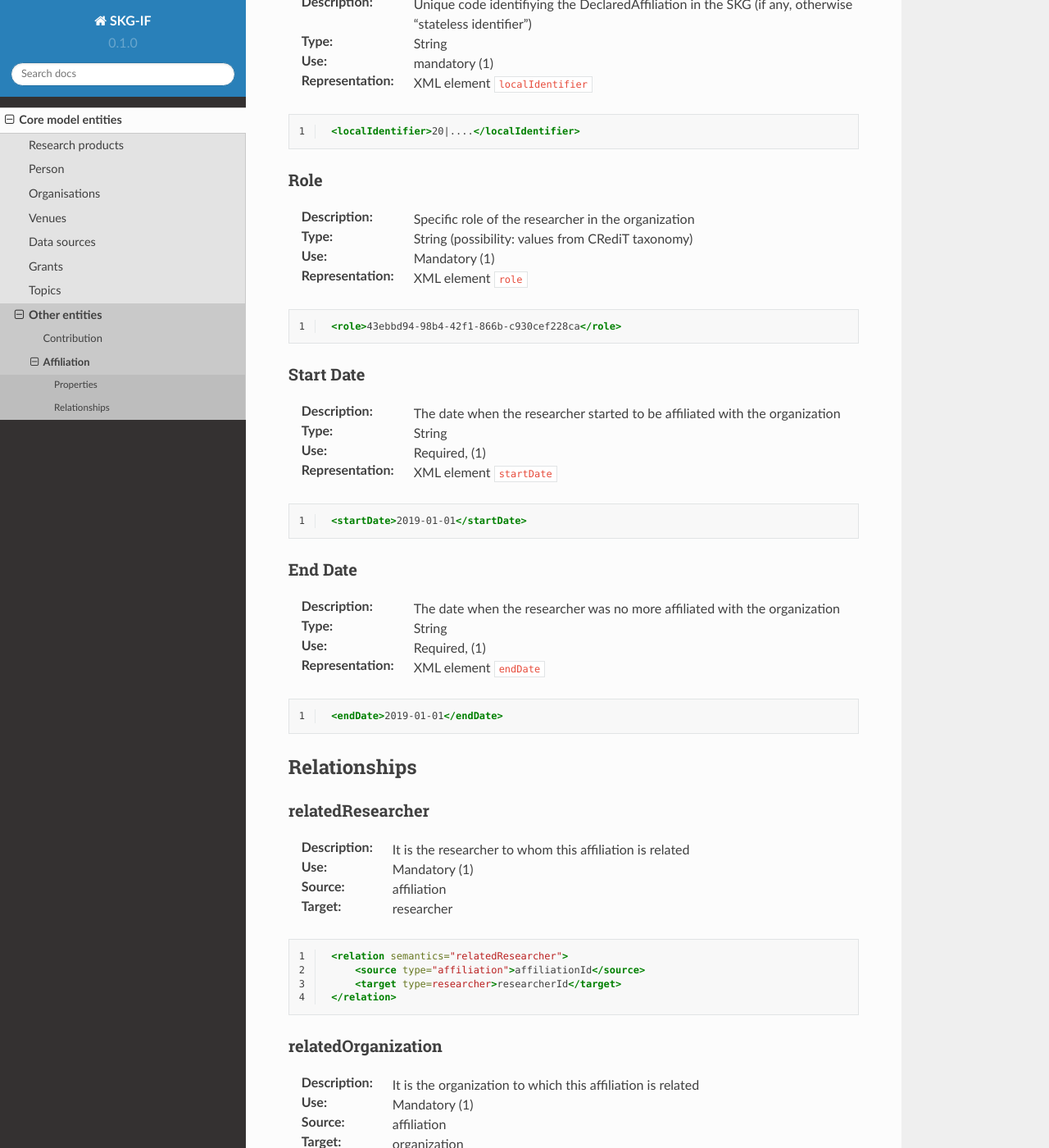
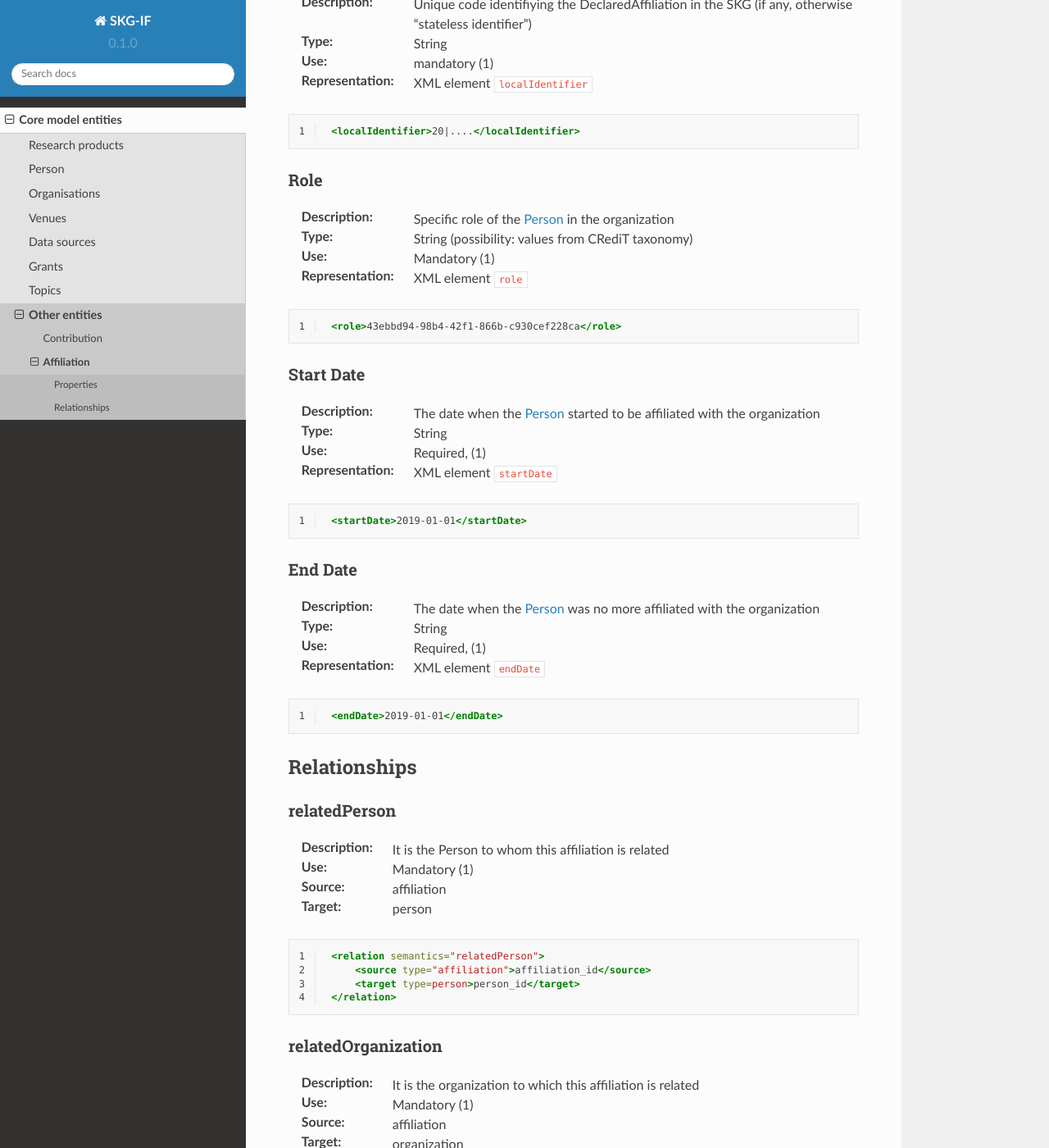
Before and after one commit to andremann/SKG-IF, a Sphinx documentation site: the page built from docs/source/affiliations.rst, in a window 1280 px wide and 1400 px high, scrolled down 344 px. Shown: the whole window at 82% size. Built offline with Sphinx 7.4.7 and the Read the Docs theme 2.0.0, drawn with Linux system fonts in a browser that asks for light colours.

Commit message:
renamed entities

```diff
--- a/docs/source/affiliations.rst
+++ b/docs/source/affiliations.rst
@@ -24,7 +24,7 @@ Local Identifier
 
 Role
 ----
-:Description: Specific role of the researcher in the organization
+:Description: Specific role of the :ref:`Person <Person>` in the organization
 :Type: String (possibility: values from CRediT taxonomy)
 :Use: Mandatory (1)
 :Representation: XML element ``role``
@@ -37,7 +37,7 @@ Role
 
 Start Date
 ----
-:Description: The date when the researcher started to be affiliated with the organization
+:Description: The date when the :ref:`Person <Person>` started to be affiliated with the organization
 :Type: String
 :Use: Required, (1)
 :Representation: XML element ``startDate``
@@ -50,7 +50,7 @@ Start Date
 
 End Date
 ----
-:Description: The date when the researcher was no more affiliated with the organization
+:Description: The date when the :ref:`Person <Person>` was no more affiliated with the organization
 :Type: String
 :Use: Required, (1)
 :Representation: XML element ``endDate``
@@ -64,20 +64,20 @@ End Date
 Relationships
 ============
 
-relatedResearcher
+relatedPerson
 ----------------------
 
-:Description: It is the researcher to whom this affiliation is related
+:Description: It is the Person to whom this affiliation is related
 :Use: Mandatory (1)
 :Source: affiliation
-:Target: researcher
+:Target: person
 
 .. code-block:: xml
    :linenos:
 
-    <relation semantics="relatedResearcher">
-        <source type="affiliation">affiliationId</source>
-        <target type=researcher>researcherId</target>
+    <relation semantics="relatedPerson">
+        <source type="affiliation">affiliation_id</source>
+        <target type=person>person_id</target>
     </relation>
 
 
--- a/docs/source/organisations.rst
+++ b/docs/source/organisations.rst
@@ -113,4 +113,4 @@ Country
 
 Relationships
 =============
-- isBeneficiaryOfProject (to Project)
+- isBeneficiaryOfGrant (to Grant)
--- a/docs/source/products.rst
+++ b/docs/source/products.rst
@@ -276,7 +276,7 @@ hasAuthorship
 
 hasAuthorAffiliatedWith
 ---------------------------
-:Description: It is a relation between the result and the organization. We do not know who is the researcher involved (affiliated to the organization)
+:Description: It is a relation between the result and the organization. We do not know who is the :ref:`Person <Person>` involved (affiliated to the organization)
 :Use: Optional (0..*)
 :Source: research product
 :Target: organization
--- a/docs/source/venues.rst
+++ b/docs/source/venues.rst
@@ -2,7 +2,7 @@
 
 Venues
 ######
-A **Venue** is an entity that models a publishing “gateway” used by :ref:`Researcher <Researcher>` to make their :ref:`Research product <Research product>` available to others.
+A **Venue** is an entity that models a publishing “gateway” used by :ref:`Person <Person>` to make their :ref:`Research product <Research product>` available to others.
 
 Example:
 `Episciences <https://episciences.org>`_  is an overlay platform supporting the management of open-access journals on top of the Open Access repository HAL.fr. In this context, episciences.org is a publishing venue (journal, open access, open peer review), while HAL is a data source. Articles published via episciences.org will be therefore linked to the respective journal (publishing venue) and the data source HAL.
```
Also changed, not shown: other parts of docs/source/products.rst (+2 -2 lines), docs/source/contributions.rst (+10 -10 lines), docs/source/persons.rst (+6 -6 lines).
